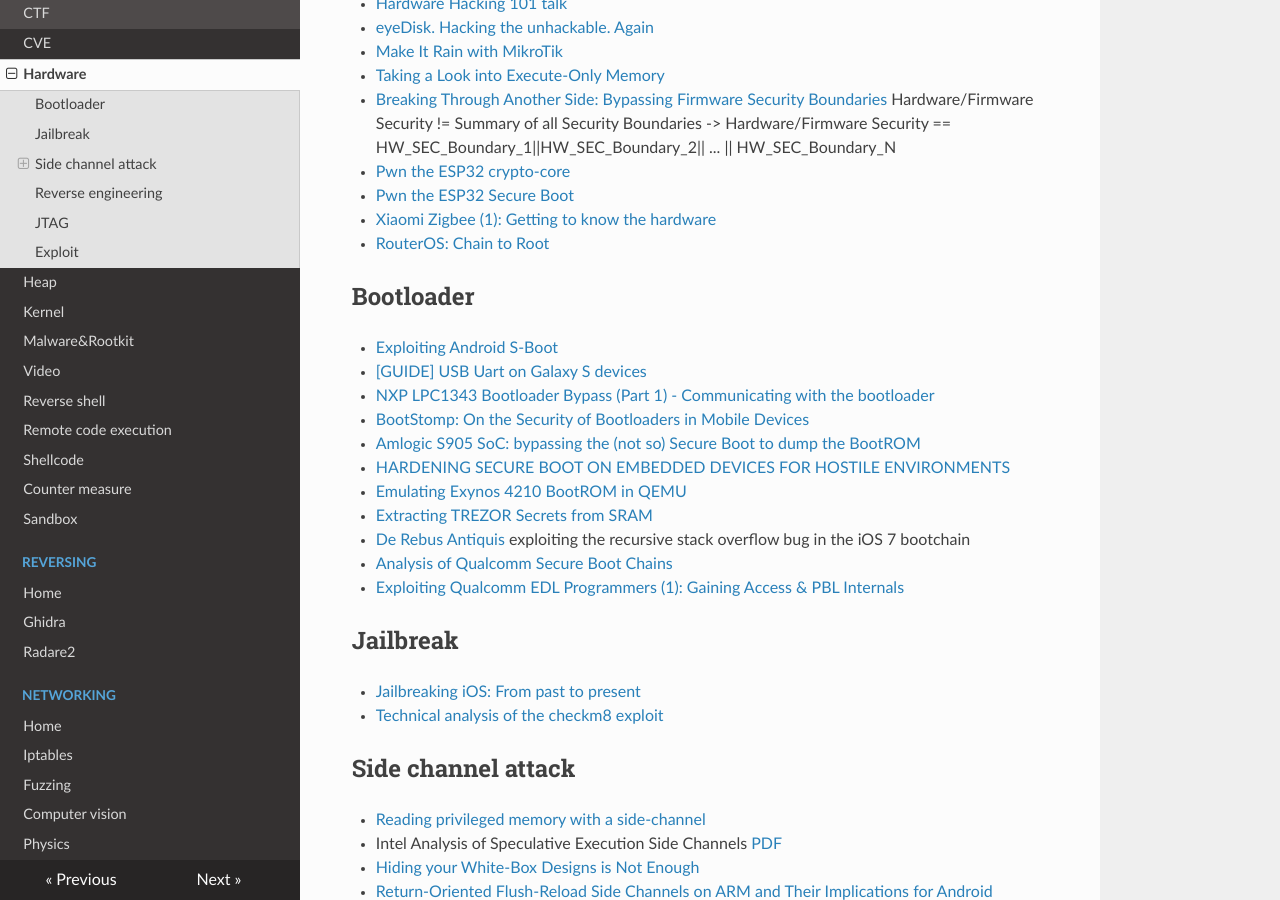
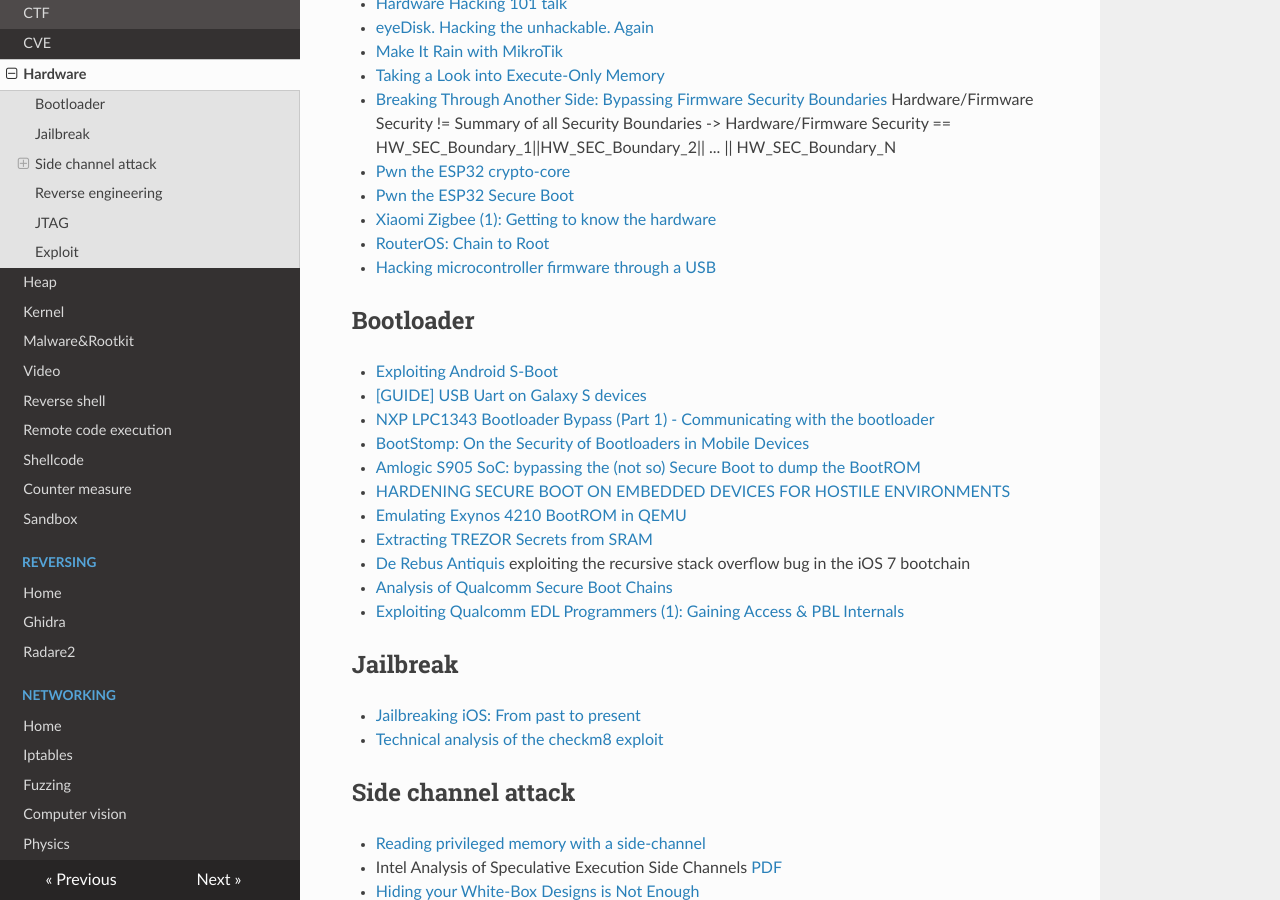
Before and after one commit to gipi/low-level, an MkDocs documentation site: the page built from docs/security/hardware.md, in a window 1280 px wide and 900 px high, scrolled down 936 px. Built offline with MkDocs 1.6.1, drawn with Linux system fonts in a browser that asks for light colours; nearby versions of some CDN libraries; old or Windows-style settings are respelled for this version of MkDocs.

Commit message:
Update hardware.md

```diff
--- a/docs/security/hardware.md
+++ b/docs/security/hardware.md
@@ -40,6 +40,7 @@
  - [Pwn the ESP32 Secure Boot](https://limitedresults.com/2019/09/pwn-the-esp32-secure-boot/)
  - [Xiaomi Zigbee (1): Getting to know the hardware](https://alephsecurity.com/2019/07/01/xiaomi-zigbee-1/)
  - [RouterOS: Chain to Root](https://medium.com/tenable-techblog/routeros-chain-to-root-f4e0b07c0b21)
+ - [Hacking microcontroller firmware through a USB](https://securelist.com/hacking-microcontroller-firmware-through-a-usb/89919/)
 
 ## Bootloader
 
```
